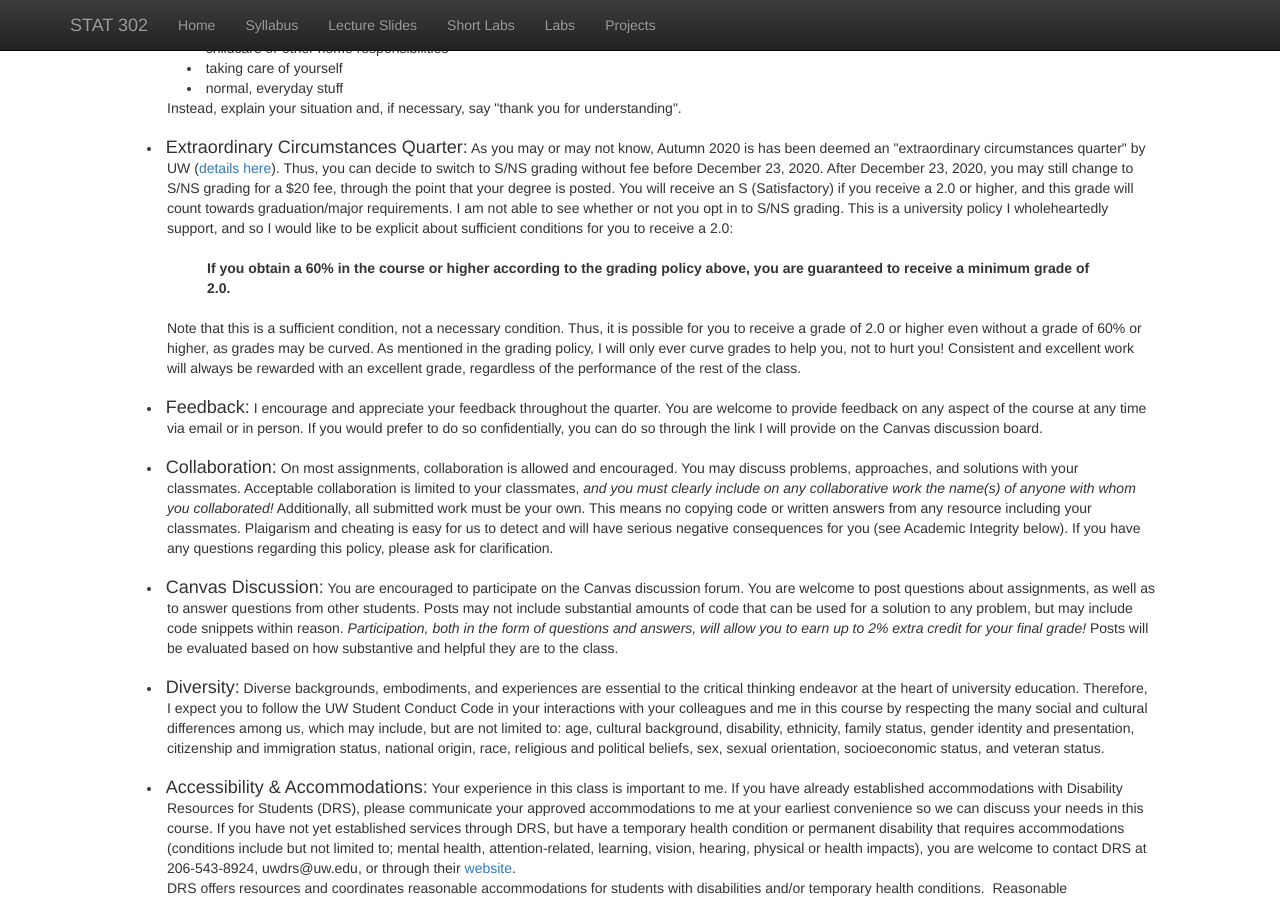
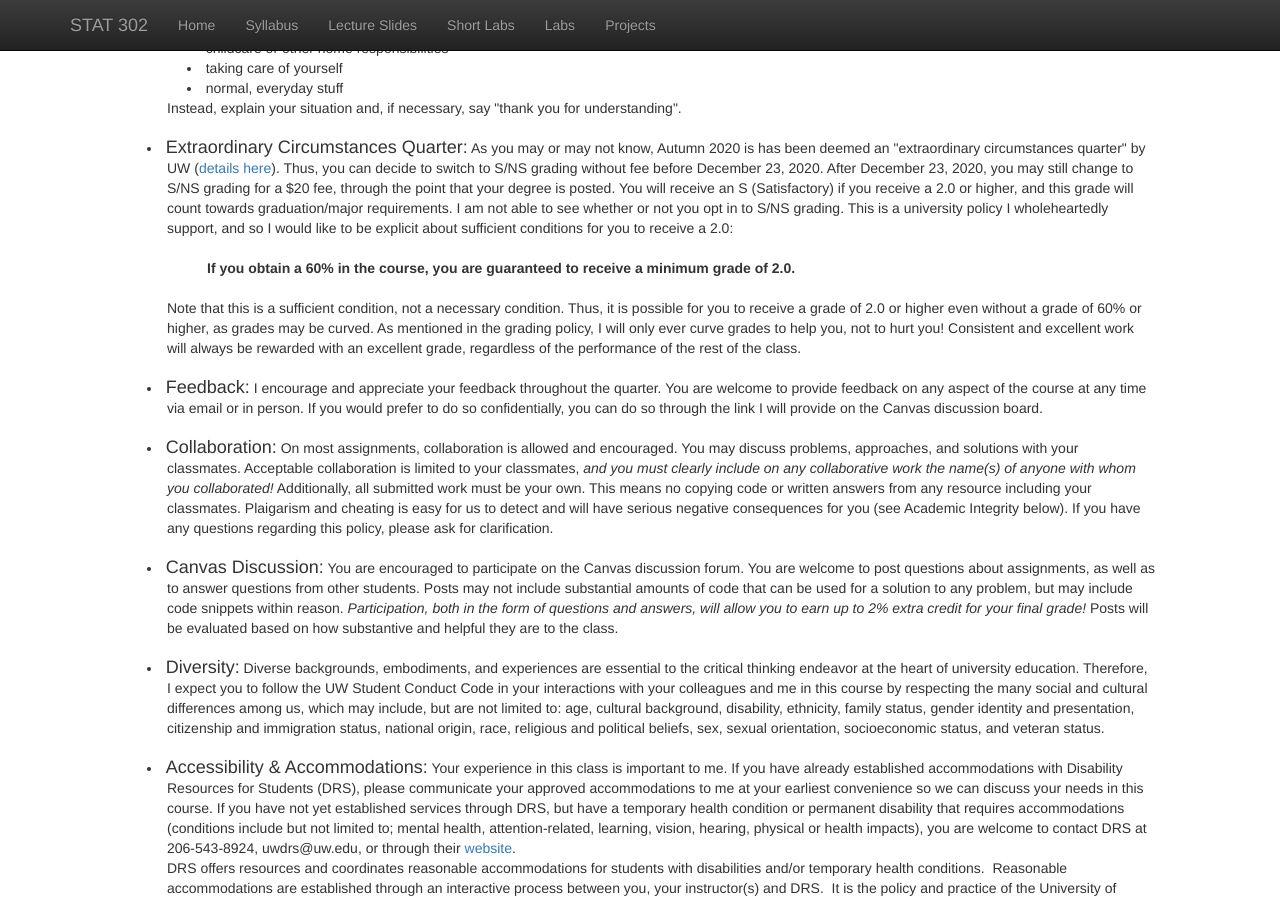
Before and after one commit to bryandmartin/STAT302, a Jekyll site: the page built from syllabus.html, in a window 1280 px wide and 900 px high, scrolled down 1947 px. Built offline with Jekyll 4.4.1, drawn with Linux system fonts in a browser that asks for light colours; nearby versions of some CDN libraries; library files that are not in the unit come from our copies.

Commit message:
wording tweak

```diff
--- a/syllabus.html
+++ b/syllabus.html
@@ -165,7 +165,7 @@ Instead of exams, you will be assigned two projects throughout the course. Both
     <h4 style="display: inline;">Extraordinary Circumstances Quarter:</h4>
    As you may or may not know, Autumn 2020 is has been deemed an "extraordinary circumstances quarter" by UW (<a href="https://registrar.washington.edu/students/ec-grading-change-request">details here</a>). Thus, you can decide to switch to S/NS grading without fee before December 23, 2020. After December 23, 2020, you may still change to S/NS grading for a $20 fee, through the point that your degree is posted. You will receive an S (Satisfactory) if you receive a 2.0 or higher, and this grade will count towards graduation/major requirements. I am not able to see whether or not you opt in to S/NS grading. This is a university policy I wholeheartedly support, and so I would like to be explicit about sufficient conditions for you to receive a 2.0:</li>
 <br>
-<li style="padding:0px;margin:0px 80px 0px; text-indent: 0em; padding-left: 3em; list-style-type:none;"> <b>If you obtain a 60% in the course or higher according to the grading policy above, you are guaranteed to receive a minimum grade of 2.0.</b> </li>
+<li style="padding:0px;margin:0px 80px 0px; text-indent: 0em; padding-left: 3em; list-style-type:none;"> <b>If you obtain a 60% in the course, you are guaranteed to receive a minimum grade of 2.0.</b> </li>
 <br>
 <li style="padding:0px;margin:0px 40px 0px; text-indent: 0em; padding-left: 3em; list-style-type:none;">
 Note that this is a sufficient condition, not a necessary condition. Thus, it is possible for you to receive a grade of 2.0 or higher even without a grade of 60% or higher, as grades may be curved. As mentioned in the grading policy, I will only ever curve grades to help you, not to hurt you! Consistent and excellent work will always be rewarded with an excellent grade, regardless of the performance of the rest of the class.
```
